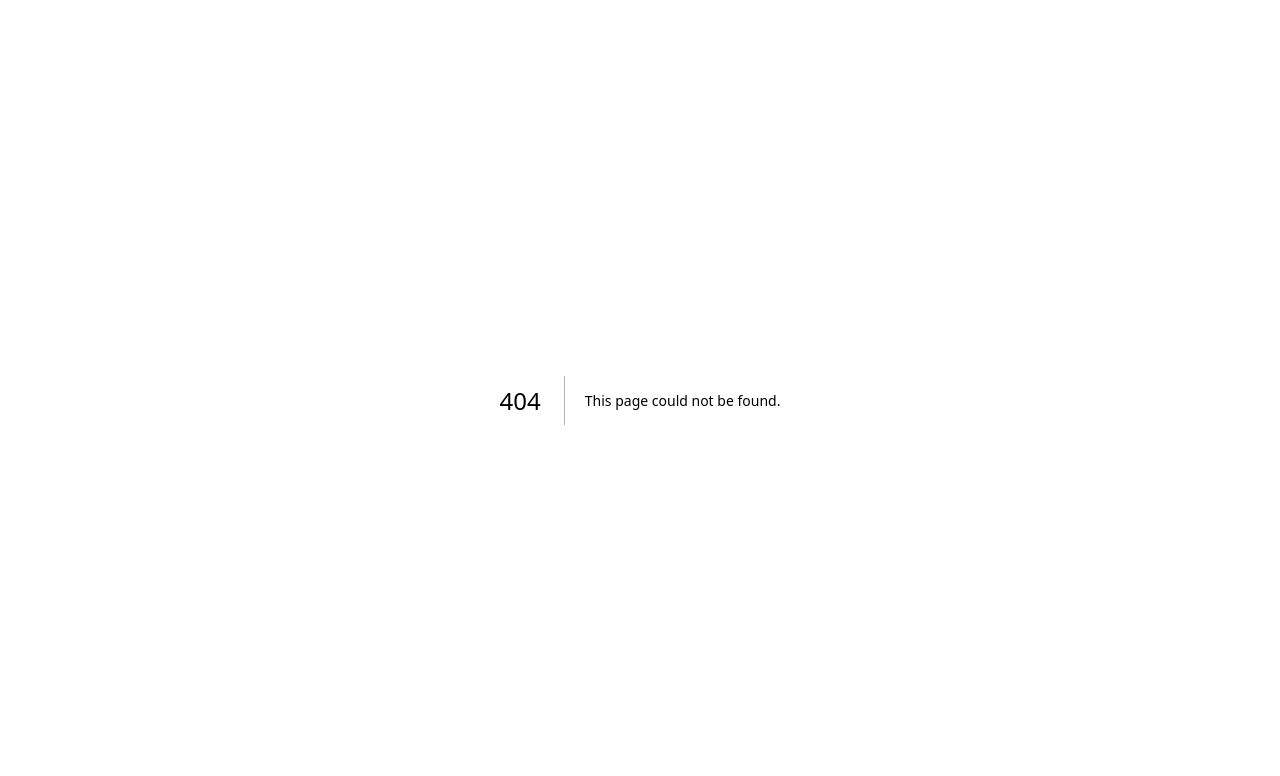
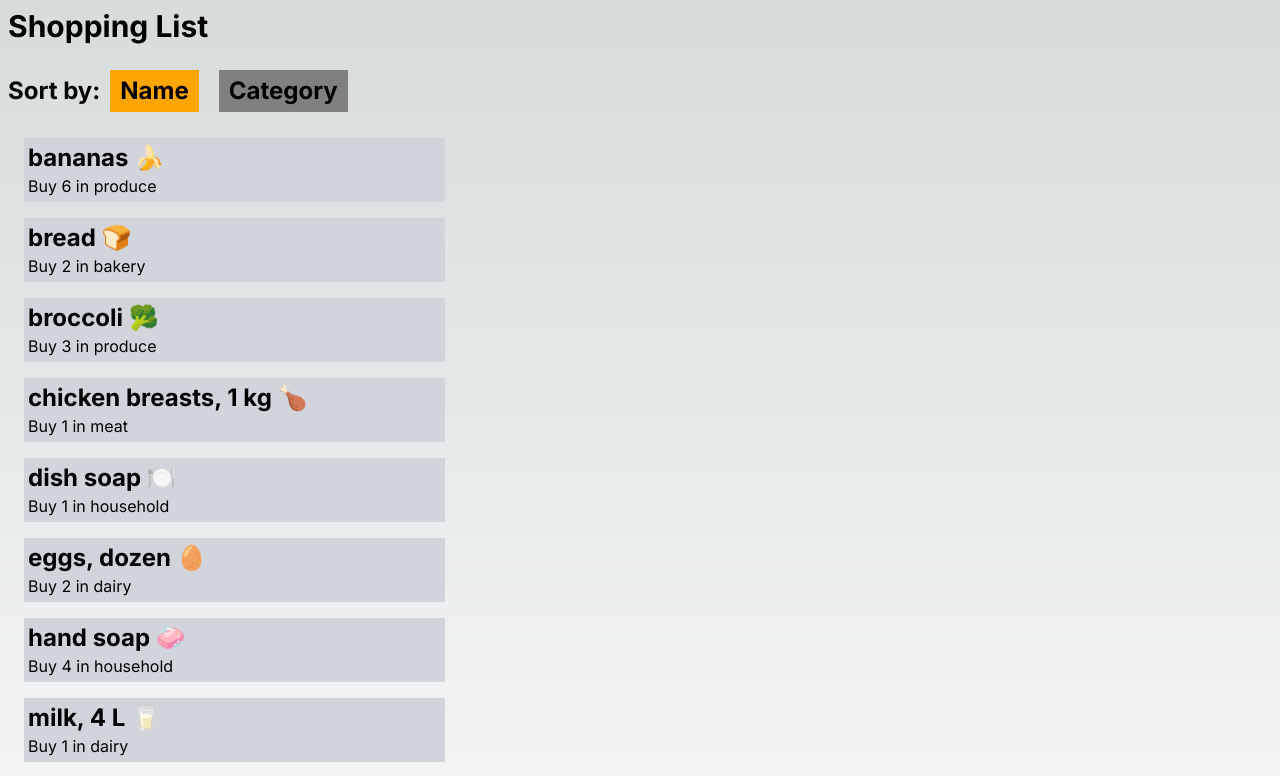
Before and after one commit to robelchane/cprg306-assignments, a Next.js app: page /week-5 in a window 1280 px wide. Before the commit this address had no page. Shown: the top 776 px of the page. Built offline with nearby package versions, Linux system fonts and the light colour scheme.

Commit message:
Week-5 Done

```diff
--- a/app/page.js
+++ b/app/page.js
@@ -7,6 +7,7 @@ export default function page(){
       <p><Link href="week-2">Week 2 Assignment</Link></p>
       <p><Link href="week-3">Week 3 Assignment</Link></p>
       <p><Link href="week-4">Week 4 Assignment</Link></p>
+      <p><Link href="week-5">Week 5 Assignment</Link></p>
     </div>
 
     </main>
--- /dev/null
+++ b/app/week-5/item-list.js
@@ -0,0 +1,66 @@
+"use client";
+
+import { useState } from 'react';
+import Item from './item';
+import itemsData from './items.json';
+
+export default function ItemList() {
+  const [sortBy, setSortBy] = useState('name');
+  const [groupByCategory, setGroupByCategory] = useState(false);
+
+ // Sorting function
+const sortItems = () => {
+  let sortedItems = [...itemsData];
+
+  if (!groupByCategory) {
+    sortedItems.sort((a, b) => {
+      if (sortBy === 'name') {
+        return a.name.localeCompare(b.name);
+      } else if (sortBy === 'category') {
+        return a.category.localeCompare(b.category);
+      }
+    });
+
+    return sortedItems;
+  }};
+
+
+  // Event handlers for sorting buttons
+  const handleSortByName = () => {
+    setSortBy('name');
+    setGroupByCategory(false);
+  };
+
+  const handleSortByCategory = () => {
+    setSortBy('category');
+    setGroupByCategory(false);
+  };
+
+
+  return (
+    <main>
+      <div className="text-2xl font-bold mb-4">
+        Sort by:
+        {/* Sorting buttons */}
+        <button
+          onClick={handleSortByName}
+          style={{ background: sortBy === 'name' ? 'orange' : 'gray', margin: '10px', padding: '5px 10px'}}
+        >
+          Name
+        </button>
+        <button
+          onClick={handleSortByCategory}
+          style={{ background: sortBy === 'category' ? 'orange' : 'gray', margin: '10px', padding: '5px 10px' }}
+        >
+          Category
+        </button>
+      </div>
+      <div>
+        {sortItems().map((item) => (
+          <Item key={item.id} {...item} />
+        ))}
+      </div>
+    </main>
+  );
+
+}
--- /dev/null
+++ b/app/week-5/item.js
@@ -0,0 +1,9 @@
+export default function item(props){
+    return(
+        <div className="ml-4 mb-4 bg-gray-300 p-1 w-1/3">
+            <p className="text-2xl font-bold">{props.name}</p>
+            <p>Buy {props.quantity} in {props.category}</p>
+
+        </div>
+        );
+}
--- /dev/null
+++ b/app/week-5/items.json
@@ -0,0 +1,74 @@
+[
+  {
+    "id": "1h2GJKH12gkHG31h1H",
+    "name": "milk, 4 L 🥛",
+    "quantity": 1,
+    "category": "dairy"
+  },
+  {
+    "id": "2KJH3k2j3H1k2J3K1H",
+    "name": "bread 🍞",
+    "quantity": 2,
+    "category": "bakery"
+  },
+  {
+    "id": "3h2KJH3k2j3H1k2J3",
+    "name": "eggs, dozen 🥚",
+    "quantity": 2,
+    "category": "dairy"
+  },
+  {
+    "id": "4k2J3K1H2GJKH12gk",
+    "name": "bananas 🍌",
+    "quantity": 6,
+    "category": "produce"
+  },
+  {
+    "id": "5H1h1H2KJH3k2j3H",
+    "name": "broccoli 🥦",
+    "quantity": 3,
+    "category": "produce"
+  },
+  {
+    "id": "6H1k2J3K1H2GJKH1",
+    "name": "chicken breasts, 1 kg 🍗",
+    "quantity": 1,
+    "category": "meat"
+  },
+  {
+    "id": "7gkHG31h1H2KJH3k",
+    "name": "pasta sauce 🍝",
+    "quantity": 3,
+    "category": "canned goods"
+  },
+  {
+    "id": "8j3H1k2J3K1H2GJK",
+    "name": "spaghetti, 454 g 🍝",
+    "quantity": 2,
+    "category": "dry goods"
+  },
+  {
+    "id": "9H12gkHG31h1H2KJ",
+    "name": "toilet paper, 12 pack 🧻",
+    "quantity": 1,
+    "category": "household"
+  },
+  {
+    "id": "10H3k2j3H1k2J3K1",
+    "name": "paper towels, 6 pack",
+    "quantity": 1,
+    "category": "household"
+  },
+  {
+    "id": "11k2J3K1H2GJKH12",
+    "name": "dish soap 🍽️",
+    "quantity": 1,
+    "category": "household"
+  },
+  {
+    "id": "12GJKH12gkHG31h1",
+    "name": "hand soap 🧼",
+    "quantity": 4,
+    "category": "household"
+  }
+]
--- /dev/null
+++ b/app/week-5/page.js
@@ -0,0 +1,9 @@
+import ItemList from "./item-list";
+export default function Page() {
+    return (
+      <main className="p-2">
+        <p className="text-3xl font-bold mb-4">Shopping List</p>
+        <ItemList />
+      </main>
+    );
+  }
```
